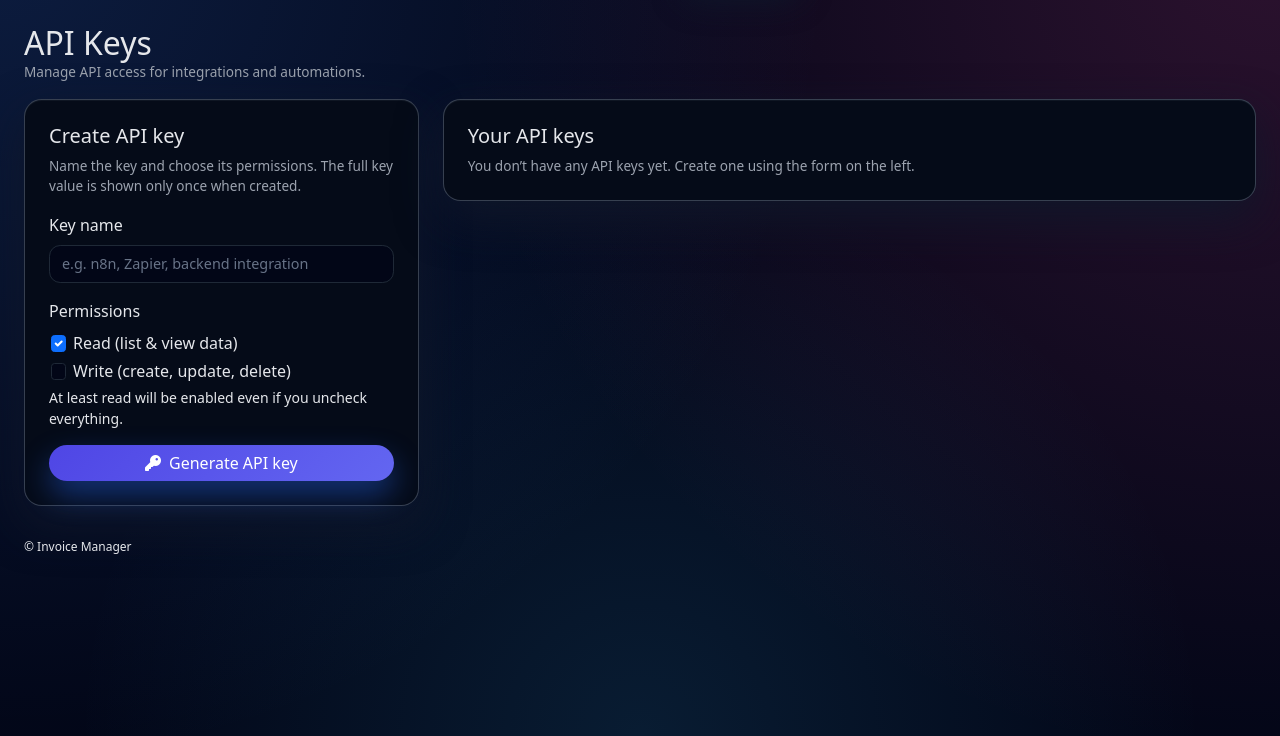
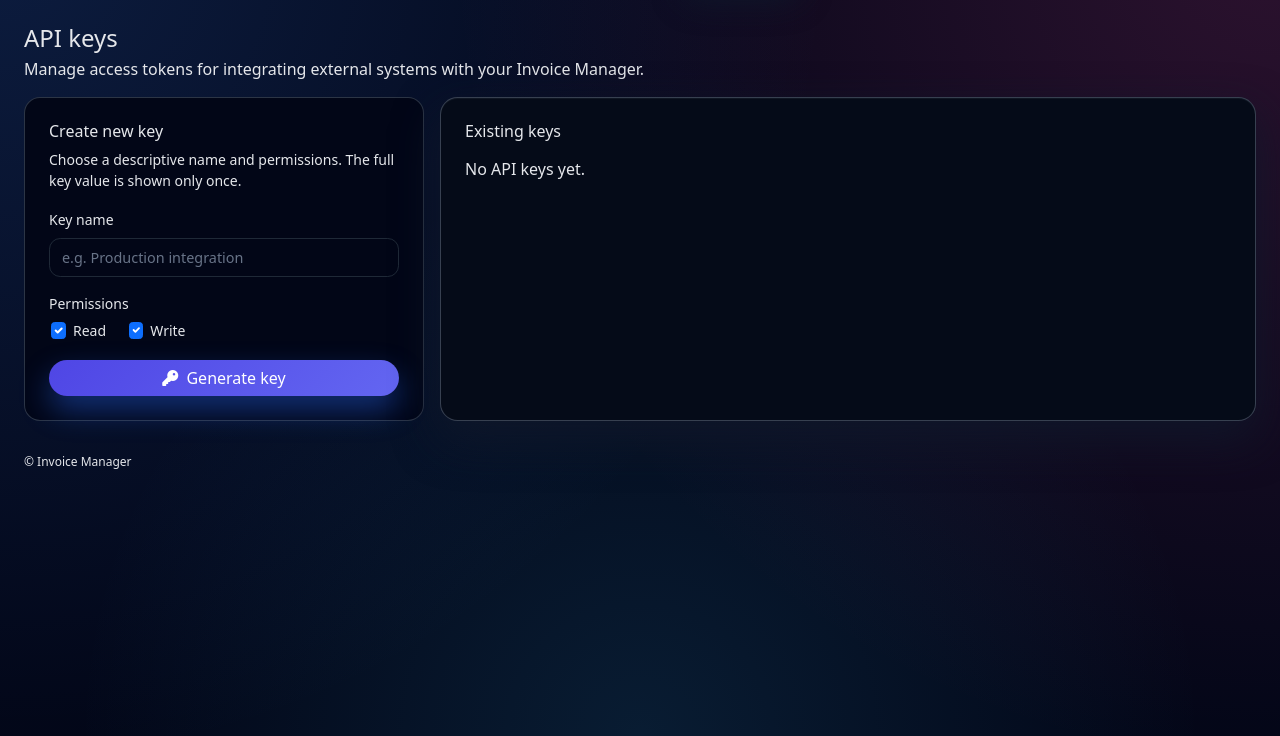
Before and after one commit to tegwin/cgtinvoicemanager, a Flask app: page /api-keys in a window 1280 px wide. Shown: the part 64-800 px from the top of the page. Run offline with Flask 3, Linux system fonts and the light colour scheme; a user stored in the database is signed in; data comes from the database, SQL or seed files in the repository.

Commit message:
Multiple changes

```diff
--- a/invoice_manager/templates/api_keys.html
+++ b/invoice_manager/templates/api_keys.html
@@ -1,138 +1,134 @@
 {% extends "base.html" %}
 
 {% block content %}
-<div class="d-flex flex-wrap justify-content-between align-items-center mb-3">
+<div class="row mb-3">
+  <div class="col d-flex align-items-center justify-content-between">
     <div>
-    <h2 class="mb-0">API Keys</h2>
-    <div class="section-subtitle">
-      Manage API access for integrations and automations.
+      <h1 class="h4 mb-1">API keys</h1>
+      <p class="text-muted-soft mb-0">
+        Manage access tokens for integrating external systems with your Invoice Manager.
+      </p>
     </div>
   </div>
 </div>
 
-<div class="row g-4">
-  <div class="col-lg-4">
-    <div class="card-dark p-3 p-md-4">
-      <h5 class="mb-2">Create API key</h5>
-      <p class="section-subtitle mb-3">
-        Name the key and choose its permissions. The full key value is shown only once when created.
+<div class="row g-3">
+  <!-- Create key -->
+  <div class="col-12 col-lg-4">
+    <div class="card-dark-soft h-100">
+      <div class="card-body p-3 p-lg-4">
+        <h2 class="h6 mb-2">Create new key</h2>
+        <p class="text-muted-soft small mb-3">
+          Choose a descriptive name and permissions. The full key value is shown only once.
         </p>
-      <form method="post">
+
+        <form method="post" action="{{ url_for('api_keys_list') }}">
+          <input type="hidden" name="action" value="create">
+
           <div class="mb-3">
-          <label class="form-label">Key name</label>
-          <input type="text" name="name" class="form-control"
-                 placeholder="e.g. n8n, Zapier, backend integration" required>
+            <label class="form-label small">Key name</label>
+            <input type="text"
+                   name="name"
+                   class="form-control"
+                   placeholder="e.g. Production integration"
+                   required>
           </div>
 
           <div class="mb-3">
-          <label class="form-label d-block">Permissions</label>
-          <div class="form-check mb-1">
-            <input class="form-check-input" type="checkbox" name="perm_read" id="perm_read" checked>
-            <label class="form-check-label" for="perm_read">
-              Read (list & view data)
-            </label>
+            <label class="form-label small d-block mb-1">Permissions</label>
+            <div class="form-check form-check-inline">
+              <input class="form-check-input" type="checkbox" name="can_read" id="permRead" checked>
+              <label class="form-check-label small" for="permRead">Read</label>
             </div>
-          <div class="form-check">
-            <input class="form-check-input" type="checkbox" name="perm_write" id="perm_write">
-            <label class="form-check-label" for="perm_write">
-              Write (create, update, delete)
-            </label>
-          </div>
-          <div class="form-text text-muted-soft mt-1">
-            At least read will be enabled even if you uncheck everything.
+            <div class="form-check form-check-inline">
+              <input class="form-check-input" type="checkbox" name="can_write" id="permWrite" checked>
+              <label class="form-check-label small" for="permWrite">Write</label>
             </div>
           </div>
 
           <button type="submit" class="btn btn-primary w-100">
-          <i class="fa-solid fa-key me-1"></i> Generate API key
+            <i class="fa-solid fa-key me-1"></i> Generate key
           </button>
         </form>
-
-      {% if new_key_plain %}
-      <hr class="my-3" style="border-color: rgba(148, 163, 184, 0.25);">
-      <div class="alert-soft p-3">
-        <div class="fw-semibold mb-1">
-          New key generated
       </div>
-        <div class="small mb-2">
-          Copy this key now – it will not be shown again.
-        </div>
-        <div class="small" style="word-break: break-all;">
-          <code>{{ new_key_plain }}</code>
-        </div>
-      </div>
-      {% endif %}
     </div>
   </div>
 
-  <div class="col-lg-8">
-    <div class="card-dark p-3 p-md-4">
-      <div class="d-flex justify-content-between align-items-center mb-2">
-        <h5 class="mb-0">Your API keys</h5>
-      </div>
+  <!-- Existing keys -->
+  <div class="col-12 col-lg-8">
+    <div class="card-dark h-100">
+      <div class="card-body p-3 p-lg-4">
+        <h2 class="h6 mb-3">Existing keys</h2>
 
         {% if api_keys %}
           <div class="table-responsive">
-        <table class="table table-dark align-middle mb-0">
+            <table class="table table-dark table-hover align-middle mb-0">
               <thead>
               <tr>
-              <th>Name</th>
-              <th style="width: 26%;">Key ID</th>
-              <th>Permissions</th>
-              <th>Created</th>
-              <th>Last used</th>
-              <th>Status</th>
-              <th class="text-end">Actions</th>
+                <th scope="col">Name</th>
+                <th scope="col">Key ID</th>
+                <th scope="col">Key</th>
+                <th scope="col">Permissions</th>
+                <th scope="col">Status</th>
+                <th scope="col">Created</th>
+                <th scope="col">Last used</th>
+                <th scope="col" class="text-end">Actions</th>
               </tr>
               </thead>
               <tbody>
-          {% for k in api_keys %}
+              {% for key in api_keys %}
                 <tr>
-              <td>{{ k.name }}</td>
+                  <td>{{ key.name }}</td>
                   <td class="small text-muted-soft">
-                {{ k.key_id }}
+                    {{ key.key_id }}
                   </td>
-              <td>
-                {% if k.can_read %}
-                  <span class="badge badge-pill badge-soft-blue me-1">read</span>
-                {% endif %}
-                {% if k.can_write %}
-                  <span class="badge badge-pill badge-soft-green">write</span>
-                {% endif %}
+                  <td class="small">
+                    {{ key.masked_key }}
                   </td>
-              <td class="small text-muted-soft">
-                {{ k.created_at.strftime("%Y-%m-%d") if k.created_at else "—" }}
-              </td>
-              <td class="small text-muted-soft">
-                {% if k.last_used_at %}
-                  {{ k.last_used_at.strftime("%Y-%m-%d") }}
+                  <td class="small">
+                    {% if key.can_read and key.can_write %}
+                      Read &amp; write
+                    {% elif key.can_read %}
+                      Read only
+                    {% elif key.can_write %}
+                      Write only
                     {% else %}
-                  Never
+                      <span class="text-muted-soft">None</span>
                     {% endif %}
                   </td>
                   <td>
-                {% if k.active %}
+                    {% if key.active %}
                       <span class="badge badge-pill badge-soft-green">Active</span>
                     {% else %}
                       <span class="badge badge-pill badge-soft-red">Revoked</span>
                     {% endif %}
                   </td>
+                  <td class="small text-muted-soft">
+                    {{ key.created_at.strftime("%Y-%m-%d %H:%M") if key.created_at else "—" }}
+                  </td>
+                  <td class="small text-muted-soft">
+                    {{ key.last_used_at.strftime("%Y-%m-%d %H:%M") if key.last_used_at else "Never" }}
+                  </td>
                   <td class="text-end">
-                <div class="btn-group btn-group-sm" role="group">
-                  {% if k.active %}
-                  <form method="post" action="{{ url_for('api_key_revoke', key_id=k.id) }}" class="d-inline">
-                    <button type="submit" class="btn btn-outline-light btn-sm">
+                    {% if key.active %}
+                      <form method="post"
+                            action="{{ url_for('api_keys_revoke', key_id=key.id) }}"
+                            class="d-inline">
+                        <button type="submit"
+                                class="btn btn-sm btn-outline-light">
                           Revoke
                         </button>
                       </form>
                     {% endif %}
-                  <form method="post" action="{{ url_for('api_key_delete', key_id=k.id) }}" class="d-inline ms-1">
-                    <button type="submit" class="btn btn-outline-danger btn-sm"
+                    <form method="post"
+                          action="{{ url_for('api_keys_delete', key_id=key.id) }}"
+                          class="d-inline ms-1">
+                      <button type="submit"
+                              class="btn btn-sm btn-outline-light"
                               onclick="return confirm('Delete this API key permanently?');">
                         Delete
                       </button>
                     </form>
-                </div>
                   </td>
                 </tr>
               {% endfor %}
@@ -140,11 +136,10 @@
             </table>
           </div>
         {% else %}
-      <div class="section-subtitle">
-        You don’t have any API keys yet. Create one using the form on the left.
-      </div>
+          <p class="text-muted-soft mb-0">No API keys yet.</p>
         {% endif %}
       </div>
     </div>
   </div>
+</div>
 {% endblock %}
```
Also changed, not shown: invoice_manager/templates/customers_list.html (+36 -30 lines), invoice_manager/templates/invoice_form.html (+6 -6 lines). Lines whose indentation alone changed are shown as unchanged.
